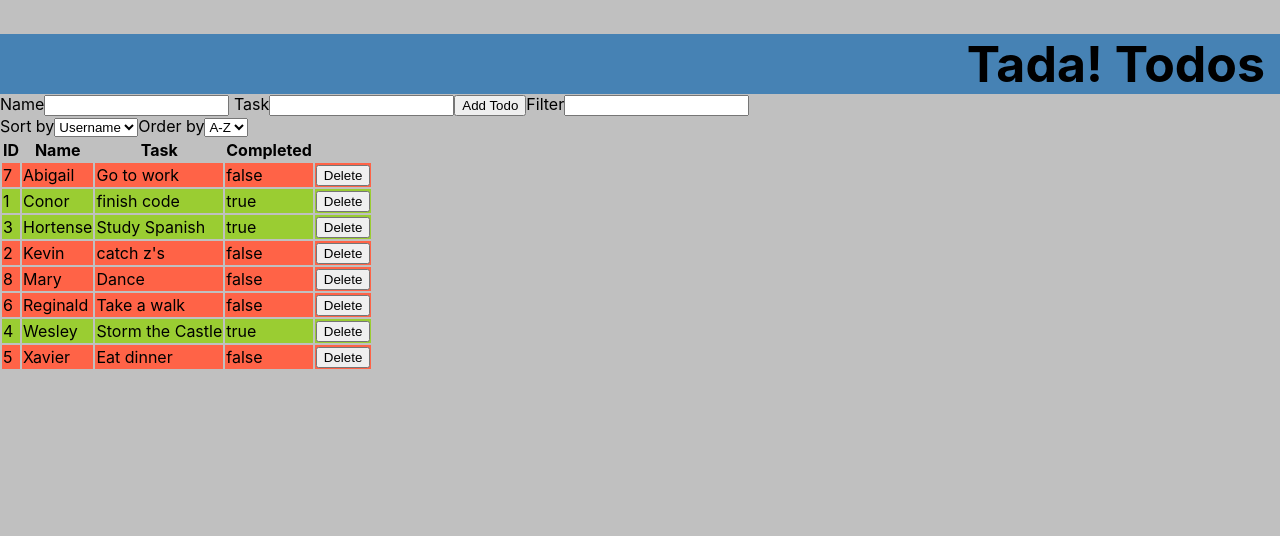
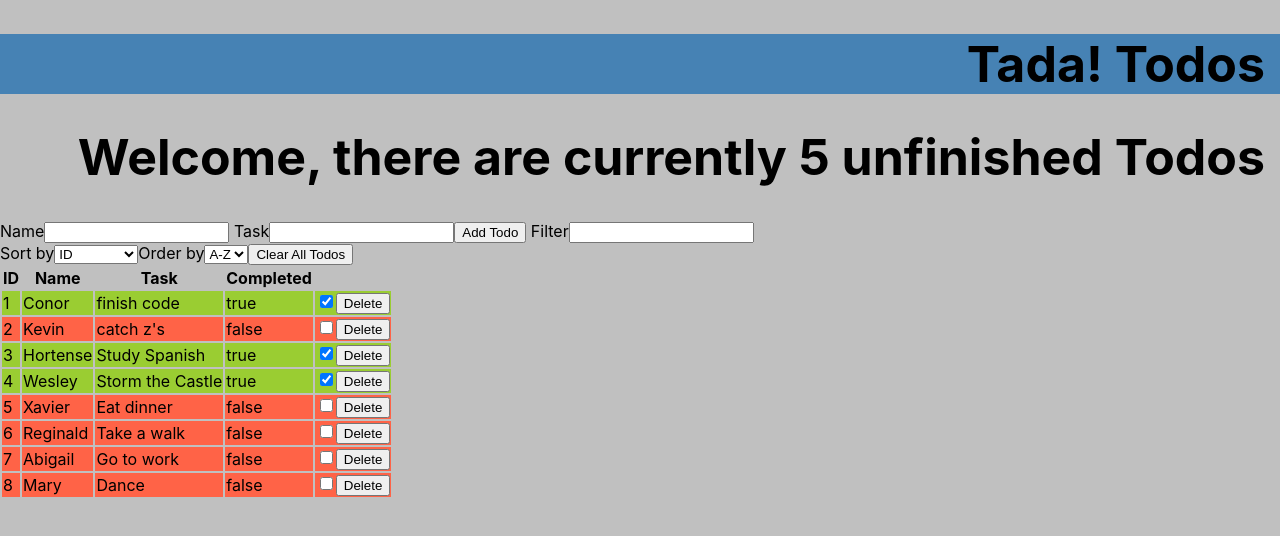
Before and after one commit to conor-mcgowan/todo-enhanced, a React (Create React App) app: page / in a window 1280 px wide. Shown: the top 536 px of the page. Built offline with nearby package versions, Linux system fonts and the light colour scheme.

Commit message:
adds checkbox

```diff
--- a/src/App.js
+++ b/src/App.js
@@ -4,10 +4,11 @@ import "./App.css";
 import "./components/TodoApp.css";
 import "./components/TodoList.css";
 import "./components/Todo.css";
+import TodoProvider from "./contexts/TodoContexts";
 
 function App() {
   return (
-    <>
+    <TodoProvider>
       <header>
         <h1>Tada! Todos</h1>
       </header>
@@ -16,7 +17,7 @@ function App() {
           <TodoApp />
         </div>
       </main>
-    </>
+    </TodoProvider>
   );
 }
 
--- a/src/components/Todo.js
+++ b/src/components/Todo.js
@@ -1,7 +1,6 @@
 import React from "react";
 
-const Todo = ({ todo, deleteTodo }) => {
-  console.log(todo.id);
+const Todo = ({ todo, deleteTodo, changeComplete }) => {
   let color = todo.completed ? "yellowgreen" : "tomato";
   return (
     <tr style={{ backgroundColor: color }}>
@@ -10,6 +9,11 @@ const Todo = ({ todo, deleteTodo }) => {
       <td>{todo.task}</td>
       <td>{todo.completed.toString()}</td>
       <td>
+        <input
+          type="checkbox"
+          checked={todo.completed}
+          onChange={() => changeComplete(todo.id)}
+        />
         <button onClick={() => deleteTodo(todo.id)}>Delete</button>
       </td>
     </tr>
--- a/src/components/TodoApp.js
+++ b/src/components/TodoApp.js
@@ -1,28 +1,32 @@
-import React, { useState } from "react";
+import React, { useState, useMemo, useContext } from "react";
 import TodoList from "./TodoList";
+import { TodoContext } from "../contexts/TodoContexts";
 
-const TodoApp = () => {
+const TodoApp = (props) => {
   const [username, setUsername] = useState("");
   const [task, setTask] = useState("");
   const [id, setId] = useState(9);
-  const [todos, setTodos] = useState([
-    { id: 1, completed: true, username: "Conor", task: "finish code" },
-    { id: 2, completed: false, username: "Kevin", task: "catch z's" },
-    { id: 3, completed: true, username: "Hortense", task: "Study Spanish" },
-    { id: 4, completed: true, username: "Wesley", task: "Storm the Castle" },
-    { id: 5, completed: false, username: "Xavier", task: "Eat dinner" },
-    { id: 6, completed: false, username: "Reginald", task: "Take a walk" },
-    { id: 7, completed: false, username: "Abigail", task: "Go to work" },
-    { id: 8, completed: false, username: "Mary", task: "Dance" },
-  ]);
+  const todos = useContext(TodoContext);
+  // todos.value = the actual array
+  // todos.add = function to add todos
+  // todos.clear = function that resets to []
+  // todos.delete = function that deletes based on id
+  //
+  //
 
-  function deleteTodo(toDelete) {
-    let newArr = todos.filter((val) => val.id !== toDelete);
-    setTodos(newArr);
-  }
+  const incompleteTodos = useMemo(
+    () =>
+      todos.value.filter((val) => {
+        return !val.completed;
+      }),
+    [todos.value]
+  );
 
   return (
     <>
+      <h1>
+        Welcome, there are currently {incompleteTodos.length} unfinished Todos
+      </h1>
       <label htmlFor="username">Name</label>
       <input
         id="username"
@@ -41,11 +45,11 @@ const TodoApp = () => {
         onClick={() => {
           let newTodo = {
             id,
-            completed: false,
             username,
             task,
+            completed: false,
           };
-          setTodos([...todos, newTodo]);
+          todos.add(newTodo);
           setId(id + 1);
           setUsername("");
           setTask("");
@@ -53,7 +57,7 @@ const TodoApp = () => {
       >
         Add Todo
       </button>
-      <TodoList deleteTodo={deleteTodo} todos={todos} />
+      <TodoList />
     </>
   );
 };
--- a/src/components/TodoList.js
+++ b/src/components/TodoList.js
@@ -1,14 +1,16 @@
-import React, { useState } from "react";
+import React, { useState, useContext } from "react";
 import Todo from "./Todo";
+import { TodoContext } from "../contexts/TodoContexts";
 
-const TodoList = ({ todos, deleteTodo }) => {
+const TodoList = () => {
   const [filtering, setFiltering] = useState("");
-  const [sortKey, setSortKey] = useState("username");
+  const [sortKey, setSortKey] = useState("id");
   const [sortOrder, setSortOrder] = useState(1);
+  const todos = useContext(TodoContext);
 
   return (
     <>
-      <label>Filter</label>
+      <label> Filter</label>
       <input
         type="text"
         value={filtering}
@@ -23,6 +25,7 @@ const TodoList = ({ todos, deleteTodo }) => {
       >
         <option value="username">Username</option>
         <option value="task">Task</option>
+        <option value="id">ID</option>
       </select>
       <label htmlFor="order">Order by</label>
       <select
@@ -33,6 +36,7 @@ const TodoList = ({ todos, deleteTodo }) => {
         <option value="1">A-Z</option>
         <option value="-1">Z-A</option>
       </select>
+      <button onClick={() => todos.clear()}>Clear All Todos</button>
       <table>
         <tbody>
           <tr>
@@ -41,12 +45,17 @@ const TodoList = ({ todos, deleteTodo }) => {
             <th>Task</th>
             <th>Completed</th>
           </tr>
-          {todos
+          {todos.value
             .filter((val) => {
               let filterLC = filtering.toLowerCase();
               let usernameLC = val.username.toLowerCase();
               let taskLC = val.task.toLowerCase();
-              if (usernameLC.includes(filterLC) || taskLC.includes(filterLC)) {
+              let id = val.id.toString();
+              if (
+                usernameLC.includes(filterLC) ||
+                taskLC.includes(filterLC) ||
+                id.includes(filterLC)
+              ) {
                 return true;
               }
               return false;
@@ -64,7 +73,14 @@ const TodoList = ({ todos, deleteTodo }) => {
               return 0;
             })
             .map((t) => {
-              return <Todo deleteTodo={deleteTodo} todo={t} key={t.id} />;
+              return (
+                <Todo
+                  deleteTodo={todos.delete}
+                  changeComplete={todos.changeComplete}
+                  todo={t}
+                  key={t.id}
+                />
+              );
             })}
         </tbody>
       </table>
--- /dev/null
+++ b/src/contexts/TodoContexts.js
@@ -0,0 +1,23 @@
+import React from "react";
+import { useArray } from "../hooks/useArray";
+
+const initialState = [
+  { id: 1, completed: true, username: "Conor", task: "finish code" },
+  { id: 2, completed: false, username: "Kevin", task: "catch z's" },
+  { id: 3, completed: true, username: "Hortense", task: "Study Spanish" },
+  { id: 4, completed: true, username: "Wesley", task: "Storm the Castle" },
+  { id: 5, completed: false, username: "Xavier", task: "Eat dinner" },
+  { id: 6, completed: false, username: "Reginald", task: "Take a walk" },
+  { id: 7, completed: false, username: "Abigail", task: "Go to work" },
+  { id: 8, completed: false, username: "Mary", task: "Dance" },
+];
+
+export const TodoContext = React.createContext(null);
+
+export const TodoProvider = (props) => {
+  const todos = useArray(initialState);
+  return (
+    <TodoContext.Provider value={todos}>{props.children}</TodoContext.Provider>
+  );
+};
+export default TodoProvider;
--- /dev/null
+++ b/src/hooks/useArray.js
@@ -0,0 +1,24 @@
+import { useCallback, useState } from "react";
+// below line could alternatively be "export function useArray(initialValue{}"
+export const useArray = (initialValue) => {
+  const [value, setValue] = useState(initialValue);
+  return {
+    value,
+    add: useCallback((toAdd) => setValue((value) => [...value, toAdd])),
+    clear: useCallback(() => setValue([])),
+    delete: useCallback((id) =>
+      setValue((arr) => arr.filter((v) => v && v.id !== id))
+    ),
+    changeComplete: useCallback((id) =>
+      setValue((arr) => {
+        let newArr = arr.map((val) => {
+          if (id === val.id) {
+            return { ...val, completed: !val.completed };
+          }
+          return val;
+        });
+        return newArr;
+      })
+    ),
+  };
+};
```
Also changed, not shown: src/reducers/TodoReducer.js (added, +20 -0 lines).
